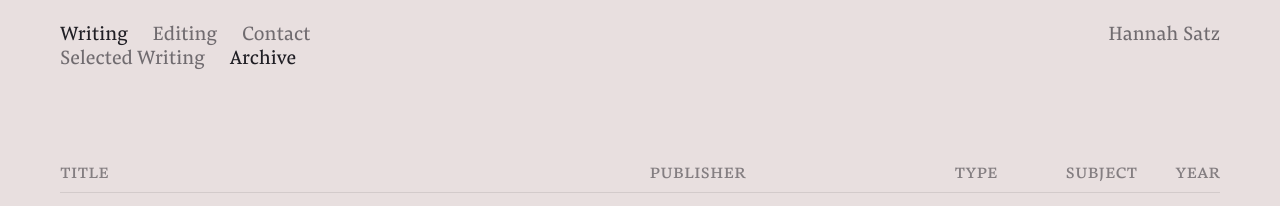
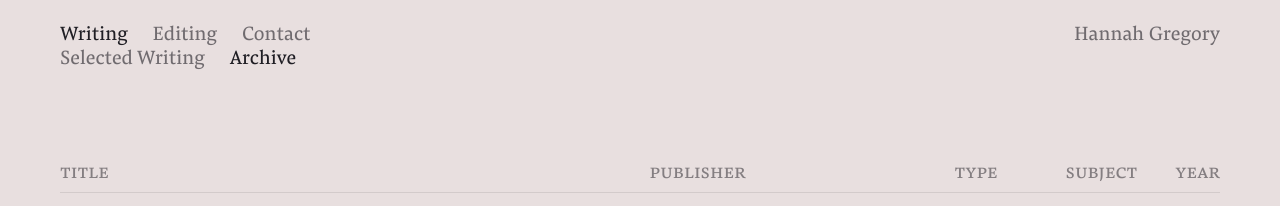
Before and after one commit to hg-site/hg-site.github.io, a Jekyll site: the page built from archive/index.markdown, in a window 1280 px wide and 900 px high. Shown: the top 206 px of the window. Built offline with Jekyll 4.4.1, drawn with Linux system fonts in a browser that asks for light colours; some of the changed text lies outside the part shown.

Commit message:
Updated Archive

```diff
--- a/_layouts/archive.html
+++ b/_layouts/archive.html
@@ -3,9 +3,9 @@
 <html lang="en">
 <head>
 	<meta charset="utf-8">
-	<title>Hannah Satz - Archive</title>
+	<title>Hannah Gregory - Archive</title>
 	<meta name="viewport" content="width=device-width, initial-scale=1">
-	<meta name="description" content="Hannah Satz - Writer and Editor">
+	<meta name="description" content="Hannah Gregory - Writer and Editor">
 	<meta name="robots" content="all">
 
 	<!-- Stylesheet -->
@@ -22,7 +22,7 @@
 <body>
 <header>
 	<nav>
-		<div class="name"><a href="../">Hannah Satz</a></div>
+		<div class="name"><a href="../">Hannah Gregory</a></div>
 		<ul>
 			<li>Writing</li>
 			<li><a href="../editing">Editing</a></li>
@@ -39,7 +39,7 @@
 </main>
 <footer>
 	<ul>
-		<li>&copy; Hannah Satz 2017</li>
+		<li>&copy; Hannah Gregory 2022</li>
 		<li><a href="https://twitter.com/hnnhstz">Twitter</a></li>
 		<li><a href="http://tinyletter.com/hannah_e_gregory">TinyLetter</a></li>
 	</ul>
```
